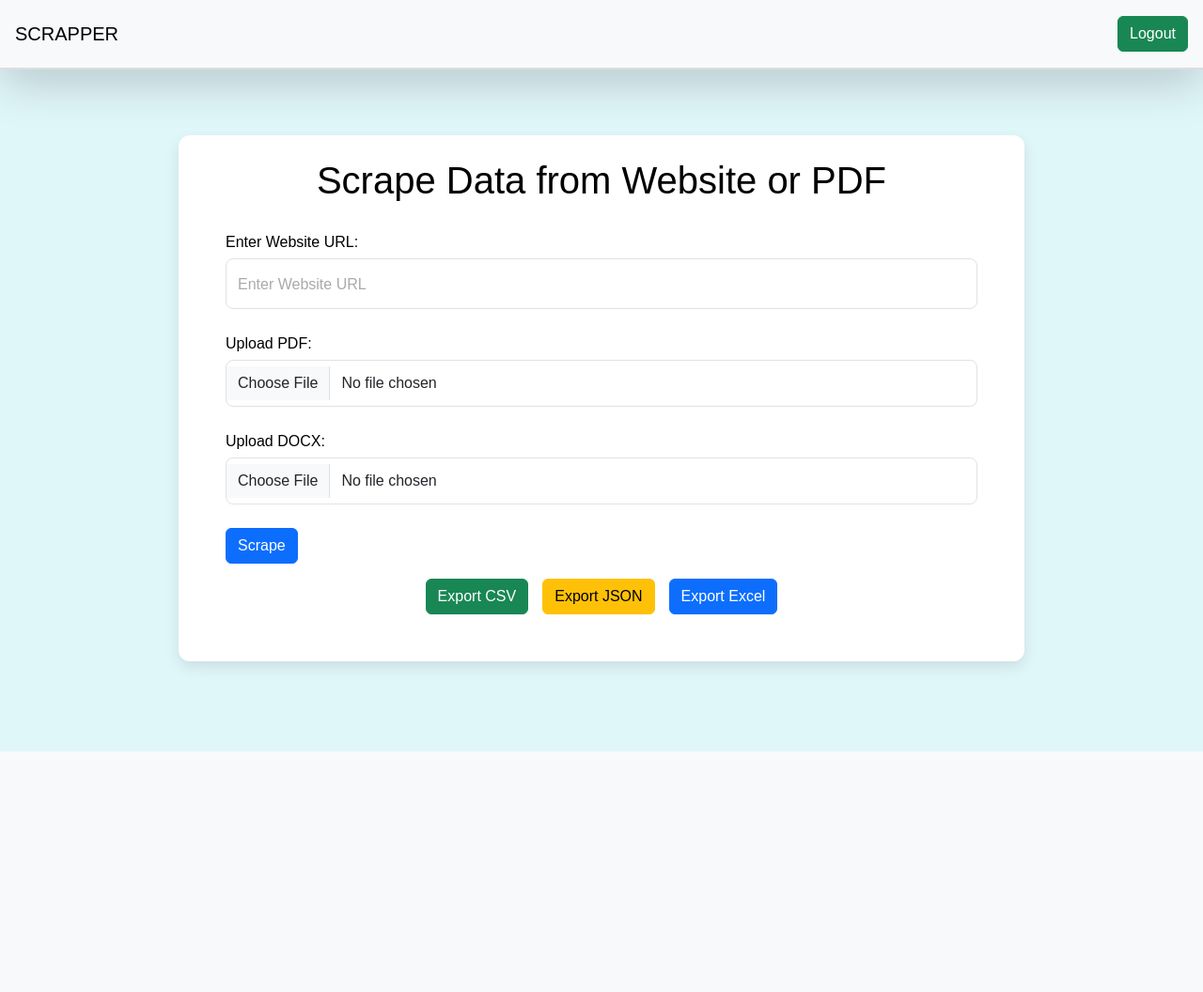
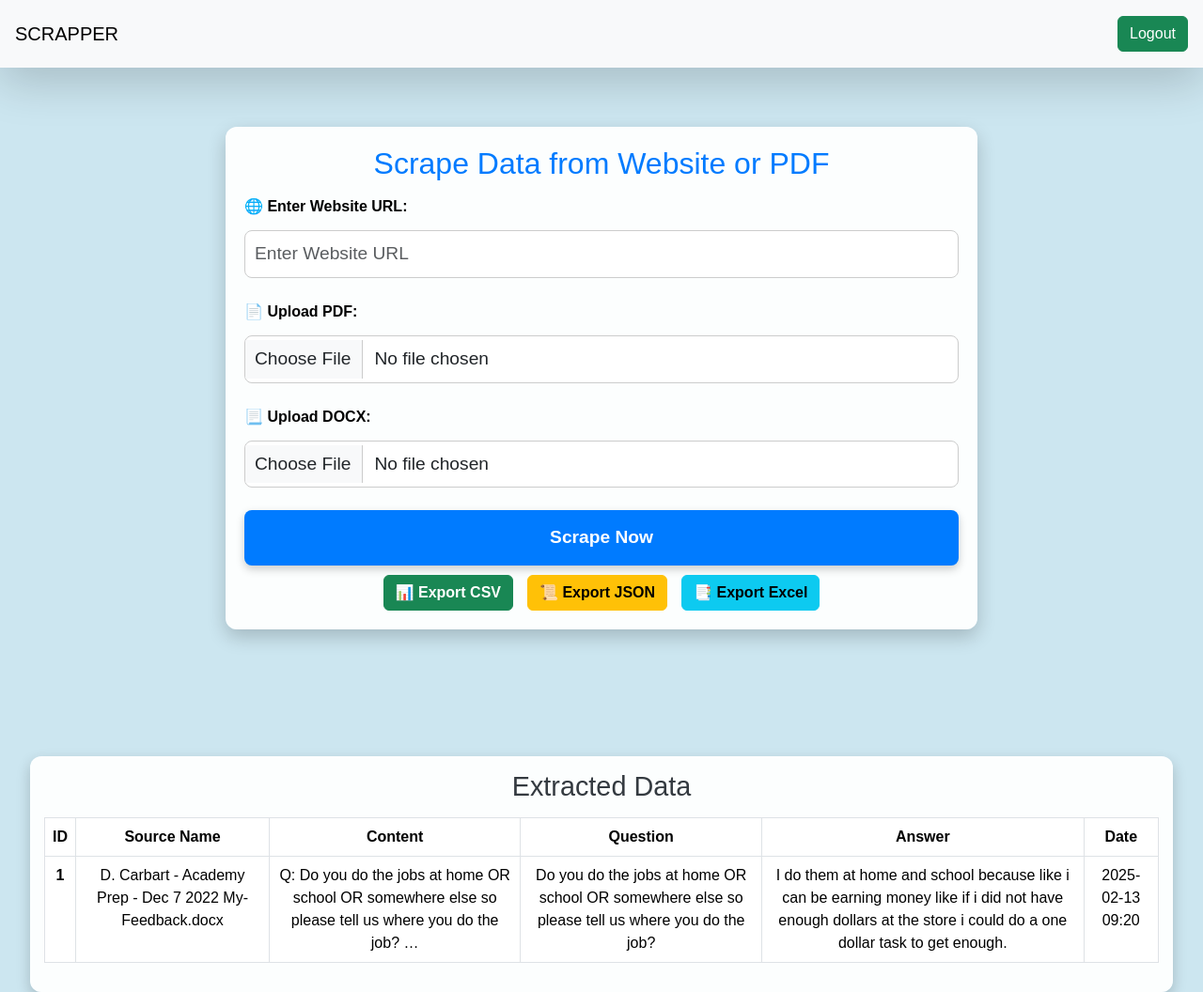
Before and after one commit to DEXDEVS/scrapping-agent, a Django app: page / in a window 1280 px wide. Shown: the whole page at 94% size. Before the commit the page ends 800 px from the top, so only its background shows below. Run offline with Django 5.2, Linux system fonts and the light colour scheme; a user stored in the database is signed in; data comes from the database, SQL or seed files in the repository; both versions use the stored data as it was after the commit.

Commit message:
#32 Fixed database migration issues and improved data tracking

```diff
--- a/scraper_app/static/css/style.css
+++ b/scraper_app/static/css/style.css
@@ -1,93 +1,157 @@
+/* Full-Screen Background */
 body {
-            background-color: #e0f7fa;
-            font-family: Arial, sans-serif;
-            color: #000000;
-            display: flex;
-            justify-content: center;
-            align-items: center;
-            min-height: 100vh;
+    background: url('') no-repeat center center fixed;
+    background-size: cover;
+    font-family: 'Arial', sans-serif;
+    color: #000;
     margin: 0;
-        }
-        .container {
-            background-color: #ffffff;
-            border-radius: 12px;
-            box-shadow: 0 6px 15px rgba(0, 0, 0, 0.1);
-            padding: 50px;
-            width: 900px;
-            height: auto;
     display: flex;
     flex-direction: column;
-            justify-content: flex-start;
+    align-items: center;
+    background-color: #cce6f0;
+}
+
+/* Centering the Form */
+.page-container {
+    display: flex;
+    flex-direction: column;
+    align-items: center;
+    justify-content: center;
+    min-height: 100vh; /* Ensures full-page height */
+    width: 100%;
+}
+
+/* Form Styling */
+.form-container {
+    background: rgba(255, 255, 255, 0.95);
+    padding: 20px; /* Increased padding for a larger form */
+    border-radius: 12px;
+    box-shadow: 0 8px 20px rgba(0, 0, 0, 0.2);
+    width: 100%;
+    max-width: 800px; /* Increased width */
     text-align: left;
-            margin-top: 20px;
+    margin-bottom: 5px; /* Reduced space below the form */
+    margin-top: 10px; /* Adjusted spacing from the top */
 }
-        .container h2 {
-            color: #000000;
-            font-size: 2.5rem;
-            margin-bottom: 30px;
+
+.form-container h2 {
+    font-size: 2rem;
+    margin-bottom: 15px;
+    color: #007bff;
     text-align: center;
 }
-        .form-group {
-            margin-bottom: 25px;
-        }
+
 .input-label {
     font-weight: bold;
-            font-size: 1.25rem;
-            margin-bottom: 10px;
-            color: #000000;
+    font-size: 1rem;
+    margin-bottom: 8px;
 }
+
 .form-control {
     border-radius: 8px;
-            font-size: 1.2rem;
-            padding: 12px;
+    font-size: 1.2rem; /* Slightly larger input fields */
+    padding: 10px;
     width: 100%;
     margin-top: 5px;
+    border: 1px solid #ccc;
 }
-        .form-control::placeholder {
-            color: #aaa;
-            font-size: 1rem;
+
+.form-control:focus {
+    border-color: #007bff;
+    outline: none;
+    box-shadow: 0 0 5px rgba(0, 123, 255, 0.5);
 }
-        .form-control:focus {
-            border-color: #00a7ef;
-            outline: none;
-        }
+
+/* Button Styling */
 .btn-custom {
-            background-color: #0091f7;
+    background-color: #007bff;
     color: white;
     border-radius: 8px;
     font-weight: bold;
     font-size: 1.2rem;
-            padding: 15px 30px;
+    padding: 14px;
     width: 100%;
+    transition: all 0.3s ease-in-out;
+    box-shadow: 0 4px 10px rgba(0, 0, 0, 0.2);
 }
+
 .btn-custom:hover {
-            background-color: #007bff;
-            border-color: #007bff;
+    background-color: #0056b3;
+    transform: translateY(-2px);
+    color: white;
 }
-        .form-group input[type="file"] {
-            font-size: 1rem;
-            padding: 12px;
-            cursor: pointer;
-        }
+
+/* Export Buttons */
 .export-buttons {
     display: flex;
     justify-content: center;
     gap: 15px;
-            margin-top: 20px;
+    margin-top: 10px; /* Reduced space between form and buttons */
 }
 
-.navbar {
-    border-bottom: 2px solid #ddd;
+.export-btn {
+    font-weight: bold;
+    font-size: 1rem;
+    transition: all 0.3s ease-in-out;
 }
 
-.container-fluid {
-    padding-top: 80px; /* Extra space below navbar */
+.export-btn:hover {
+    transform: scale(1.1);
+}
+
+/* Table Styling */
+.table-container {
+    background: rgba(255, 255, 255, 0.95);
+    padding: 15px;
+    border-radius: 12px;
+    box-shadow: 0 6px 15px rgba(0, 0, 0, 0.2);
+    width: 100%;
+    max-width: 95%;
+    margin-top: 5px; /* Reduced space between form and table */
+    overflow-x: auto; /* Ensures table is scrollable on small screens */
+}
+
+.table-container h3 {
+    text-align: center;
+    color: #343a40;
+    font-size: 1.8rem;
+    margin-bottom: 15px;
 }
 
 .table {
-    width: 100%; /* Make the table full width */
+    width: 100%;
+    text-align: center;
+    border-radius: 8px;
 }
 
-.scrape-form {
-    margin-bottom: 40px; /* Add more space below the form */
+.table thead {
+    background: #343a40;
+    color: white;
 }
+
+.table tbody tr:hover {
+    background: #f1f1f1;
+    transition: all 0.3s ease-in-out;
+}
+
+/* Responsive Design */
+@media (max-width: 768px) {
+    .form-container {
+        width: 95%;
+        max-width: 600px; /* Increased form size for smaller screens */
+    }
+
+    .btn-custom {
+        font-size: 1.1rem;
+        padding: 12px;
+    }
+
+    .table-container {
+        max-width: 98%;
+    }
+
+    .export-buttons {
+        flex-direction: column;
+        gap: 10px;
+    }
+}
--- a/scraper_app/templates/base.html
+++ b/scraper_app/templates/base.html
@@ -23,7 +23,6 @@
 </nav>
 
 <!-- Page Content Block -->
-<div class="container mt-5 pt-4">
     {% block content %}
     {% endblock %}
 </div>
--- a/scraper_app/templates/index.html
+++ b/scraper_app/templates/index.html
@@ -3,38 +3,73 @@
 {% block title %}Scrape Data{% endblock %}
 
 {% block content %}
-<h2>Scrape Data from Website or PDF</h2>
+<div class="page-container">
+    <!-- Form Section -->
+    <div class="container form-container">
+        <h2>Scrape Data from Website or PDF</h2>
 
-<form method="post" enctype="multipart/form-data">
-    {% csrf_token %}
-    <div class="form-group">
-        <label for="url">Enter Website URL:</label>
-        <input type="text" name="url" id="url" class="form-control" placeholder="Enter Website URL">
+        <form method="post" enctype="multipart/form-data">
+            {% csrf_token %}
+            <div class="form-group">
+                <label for="url" class="input-label">🌐 Enter Website URL:</label>
+                <input type="text" name="url" id="url" class="form-control" placeholder="Enter Website URL">
+            </div><br>
+
+            <div class="form-group">
+                <label for="pdf" class="input-label">📄 Upload PDF:</label>
+                <input type="file" name="pdf" id="pdf" class="form-control">
+            </div><br>
+
+            <div class="form-group">
+                <label for="docx" class="input-label">📃 Upload DOCX:</label>
+                <input type="file" name="docx" id="docx" class="form-control">
+            </div><br>
+
+            <button type="submit" class="btn btn-custom"> Scrape Now</button>
+        </form>
+
+        {% if user.is_authenticated %}
+        <div class="export-buttons">
+            <a href="{% url 'export_csv' %}" class="btn btn-success export-btn">📊 Export CSV</a>
+            <a href="{% url 'export_json' %}" class="btn btn-warning export-btn">📜 Export JSON</a>
+            <a href="{% url 'export_excel' %}" class="btn btn-info export-btn">📑 Export Excel</a>
+        </div>
+        {% else %}
+        <p class="alert alert-danger text-center">⚠️ You must be logged in to export data.</p>
+        {% endif %}
     </div>
+</div>
 
-    <div class="form-group">
-        <label for="pdf">Upload PDF:</label>
-        <input type="file" name="pdf" id="pdf" class="form-control">
+<!-- Scraped Data Table Section -->
+{% if data %}
+<div class="container table-container">
+    <h3> Extracted Data</h3>
+    <div class="table-responsive">
+        <table class="table table-hover table-bordered">
+            <thead>
+                <tr>
+                    <th>ID</th>
+                    <th>Source Name</th>
+                    <th>Content</th>
+                    <th>Question</th>
+                    <th>Answer</th>
+                    <th>Date</th>
+                </tr>
+            </thead>
+            <tbody>
+                {% for item in data %}
+                <tr>
+                    <th scope="row">{{ forloop.counter }}</th>
+                    <td>{{ item.source_name }}</td>
+                    <td>{{ item.content|truncatechars:100 }}</td>
+                    <td>{{ item.question|default:"N/A" }}</td>
+                    <td>{{ item.answer|default:"N/A" }}</td>
+                    <td>{{ item.created_at|date:"Y-m-d H:i" }}</td>
+                </tr>
+                {% endfor %}
+            </tbody>
+        </table>
     </div>
-
-    <div class="form-group">
-        <label for="docx">Upload DOCX:</label>
-        <input type="file" name="docx" id="docx" class="form-control">
-    </div>
-
-    <button type="submit" class="btn btn-primary">Scrape</button>
-</form>
-
-<!-- Show export buttons only if user is authenticated -->
-{% if user.is_authenticated %}
-<div class="export-buttons mt-3">
-    <a href="{% url 'export_csv' %}" class="btn btn-success">Export CSV</a>
-    <a href="{% url 'export_json' %}" class="btn btn-warning">Export JSON</a>
-    <a href="{% url 'export_excel' %}" class="btn btn-primary">Export Excel</a>
 </div>
-{% else %}
-<p class="text-danger mt-3">You must be logged in to export data.</p>
 {% endif %}
 {% endblock %}
-
-<!--display tabel-->
--- a/scraper_app/views.py
+++ b/scraper_app/views.py
@@ -16,7 +16,6 @@ from django.contrib.auth.models import User
 from django.shortcuts import render, redirect
 from django.contrib import messages
 from django.contrib.auth.decorators import login_required
-
 
 def login_page(request):
     if request.method == "POST":
@@ -75,7 +74,7 @@ def logout_page(request):
 def export_csv(request):
     try:
         recent_data = ScrapedData.objects.filter(user=request.user)
-        if not recent_data.exists():
+        if not recent_data:
             return HttpResponse("No data found", status=404)
 
         response = HttpResponse(content_type="text/csv")
@@ -98,7 +97,7 @@ def export_json(request):
         recent_data = ScrapedData.objects.filter(user=request.user).values(
             'source_name', 'content', 'question', 'answer'
         )
-        if not recent_data.exists():
+        if not recent_data:
             return HttpResponse("No data found", status=404)
 
         response = HttpResponse(json.dumps(list(recent_data), indent=4), content_type='application/json')
@@ -146,6 +145,8 @@ def extract_docx_to_df(file_path):
 
 @login_required(login_url='/login/')
 def scrape_data(request):
+    latest_scraped_data = None  # Initialize variable for storing the most recent entry
+
     if request.method == "POST":
         if not request.user.is_authenticated:
             messages.error(request, "You must be logged in to extract data.")
@@ -161,7 +162,7 @@ def scrape_data(request):
                 if response.status_code == 200:
                     soup = BeautifulSoup(response.content, 'html.parser')
                     extracted_text = '\n'.join(p.get_text() for p in soup.find_all('p'))
-                    ScrapedData.objects.create(
+                    latest_scraped_data = ScrapedData.objects.create(
                         user=request.user,
                         source_name=url,
                         content=extracted_text
@@ -172,7 +173,7 @@ def scrape_data(request):
                 path = default_storage.save(pdf_file.name, ContentFile(pdf_file.read()))
                 doc = fitz.open(default_storage.path(path))
                 extracted_text = "\n".join([page.get_text() for page in doc])
-                ScrapedData.objects.create(
+                latest_scraped_data = ScrapedData.objects.create(
                     user=request.user,
                     source_name=pdf_file.name,
                     content=extracted_text
@@ -183,7 +184,7 @@ def scrape_data(request):
                 path = default_storage.save(docx_file.name, ContentFile(docx_file.read()))
                 extracted_data = extract_docx_to_df(default_storage.path(path))
                 for item in extracted_data:
-                    ScrapedData.objects.create(
+                    latest_scraped_data = ScrapedData.objects.create(
                         user=request.user,
                         source_name=docx_file.name,
                         content=f"Q: {item.get('question', 'N/A')}\nA: {item.get('answer', 'N/A')}",
@@ -195,20 +196,15 @@ def scrape_data(request):
             else:
                 messages.error(request, "No valid input provided!")
 
-
         except Exception as e:
-
             logger.error(f"Scraping failed: {e}", exc_info=True)
-
             messages.error(request, "Something went wrong. Please try again.")
 
-    # Fetch the scraped data for the logged-in user
-    user_data = ScrapedData.objects.filter(user=request.user)
+    # Fetch only the latest scraped data for the logged-in user
+    latest_scraped_data = ScrapedData.objects.filter(user=request.user).order_by('-created_at').first()
 
-    return render(request, "index.html", {"data": user_data})
+    return render(request, "index.html", {"data": [latest_scraped_data] if latest_scraped_data else []})
 
-from django.contrib.auth.decorators import login_required
-from django.shortcuts import redirect
 
 @login_required(login_url='/login/')  # Redirect to your custom login page
 def user_scraped_data(request):
```
Also changed, not shown: scraper_project/settings.py (+21 -0 lines), db.sqlite3, scraper_app/migrations/0001_initial.py, 5 other files. Lines whose indentation alone changed are shown as unchanged.
